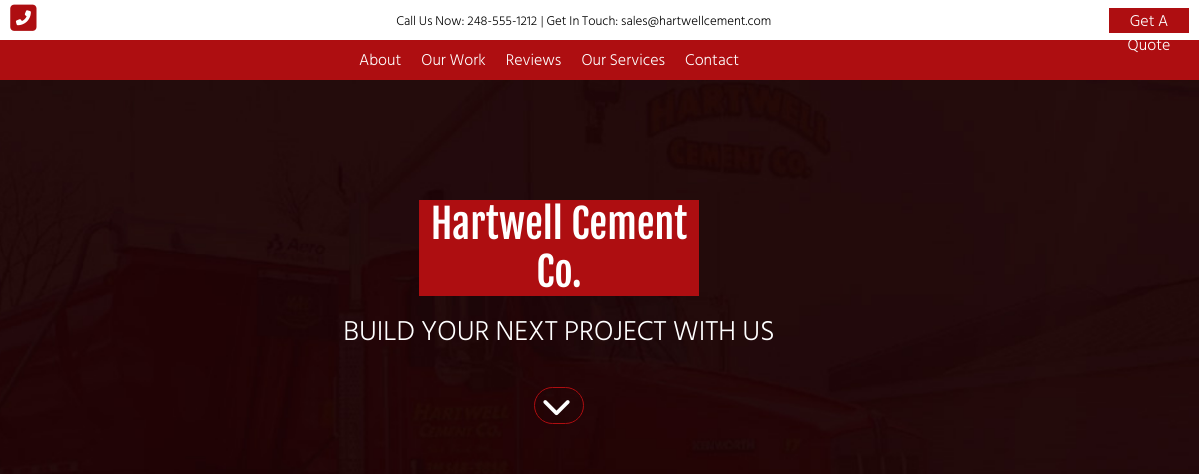
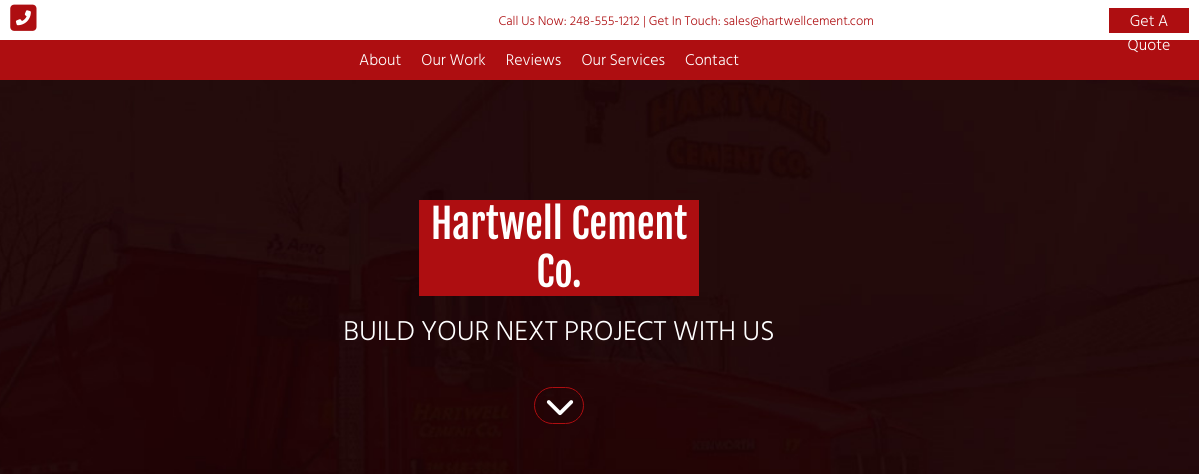
Before and after one commit to Jmurph2591/Hartwell, a plain HTML site: page index.html in a window 1280 px wide. Shown: the top 474 px of the page, 81-1280 px from the left. Drawn offline with nearby package versions, Linux system fonts and the light colour scheme.

Commit message:
style update colors

```diff
--- a/style.css
+++ b/style.css
@@ -13,7 +13,6 @@
   grid-template-rows: auto auto;
   margin-left: 10%;
   margin-right: 10%;
-  margin-top: 10%;
   padding: 20px;
   background-color: #F5F6F8;
   border: 1px solid #E5E5E6;
@@ -21,6 +20,10 @@
 
 .card {
   text-align: center;
+}
+
+.card-group {
+  margin-top: 90px;
 }
 
 body {
@@ -46,13 +49,6 @@
   display: flex;
 
 }
-/*
-.fas, .fab {
-  margin-right: 10px;
-  padding-left: 10px;
-  padding-top: 4px;
-}
-*/
 
 .fas, .fab {
   font-size: 30px;
@@ -79,15 +75,15 @@
 
 .cta {
   font-size: 13px;
-  color: black;
+  color: #AE0E11;
 }
 
 .cta a {
-  color: black;
+  color: #AE0E11;
 }
 
 .cta-parent {
-  margin-left: auto;
+  margin-left: 440px;
 }
 
 
@@ -143,13 +139,14 @@
 .dwn-arrow {
   border: 1px solid #AE0E11;
   width: 50px;
-  border-radius: 30px;
+  border-radius: 50px;
   margin: auto;
   text-align: center;
 }
 
 .fa-chevron-down {
   color: white;
+  padding-left: 5px;
 }
 
 .bounce {
@@ -212,7 +209,7 @@
 
 h2 {
   text-align: center;
-  font-weight: 500;
+  font-weight: 800;
   color: black;
 }
 
@@ -285,6 +282,7 @@
 .fa-check-square {
   font-size: 30px;
   padding-right: 10px;
+  color: #AE0E11;
 }
 
 .reviews {
```
